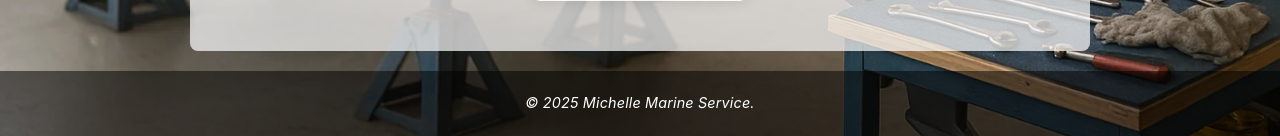
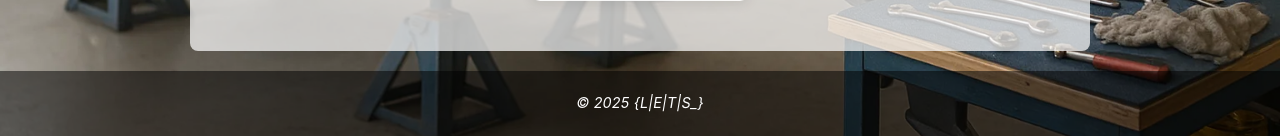
Before and after one commit to Lysi1983/MIchelleMarineService, a Flask app: page /michelle/marine/gallery in a window 1280 px wide. Shown: the part 701-837 px from the top of the page. Run offline with Flask 3, Linux system fonts and the light colour scheme.

Commit message:
new base html

```diff
--- a/templates/base.html
+++ b/templates/base.html
@@ -1,10 +1,13 @@
 <!DOCTYPE html>
 <html lang="bg">
+
 <head>
     <meta charset="UTF-8">
     <meta name="viewport" content="width=device-width, initial-scale=1.0">
-    <meta name="description" content="Michelle Marine Service -Service and repair of your inboard or outboard engine, and more.">
-    <meta name="keywords" content="inboard or outboard engine, Service,repair solutions,Diagnostics and repair of electrical installations, Michelle Marine Service">
+    <meta name="description"
+        content="Michelle Marine Service -Сервиз и ремонт на вашия вътрешен или извънбордов двигател и други.">
+    <meta name="keywords"
+        content="Вътрешен или извънбордов двигател, Сервиз, ремонтни решения, Диагностика и ремонт на електрически инсталации, Michelle Marine Service">
     <meta name="author" content="Michelle Marine Service">
     <meta name="robots" content="index, follow">
     <title>{% block title %}{% endblock %}</title>
@@ -15,7 +18,8 @@
     <link rel="stylesheet" href="{{ url_for('static', filename='css/services-grid.css') }}">
     <link rel="stylesheet" href="https://cdnjs.cloudflare.com/ajax/libs/font-awesome/6.4.0/css/all.min.css">
 </head>
-<body{% if request.path == url_for('services') %} class="services-page"{% elif request.path == url_for('contact') %} class="contact-page"{% endif %}>
+<body{% if request.path==url_for('services') %} class="services-page" {% elif request.path==url_for('contact') %}
+    class="contact-page" {% endif %}>
     <header id="site-header">
 
         <nav id="main-nav">
@@ -31,8 +35,10 @@
         {% block content %}{% endblock %}
     </main>
     <footer>
-        &copy; 2025 Michelle Marine Service.
+        <span>&copy; 2025</span>
+        <span> {L|E|T|S_}</span>
     </footer>
     <script src="{{ url_for('static', filename='js/page-specific.js') }}" defer></script>
-</body>
+    </body>
+
 </html>
```
